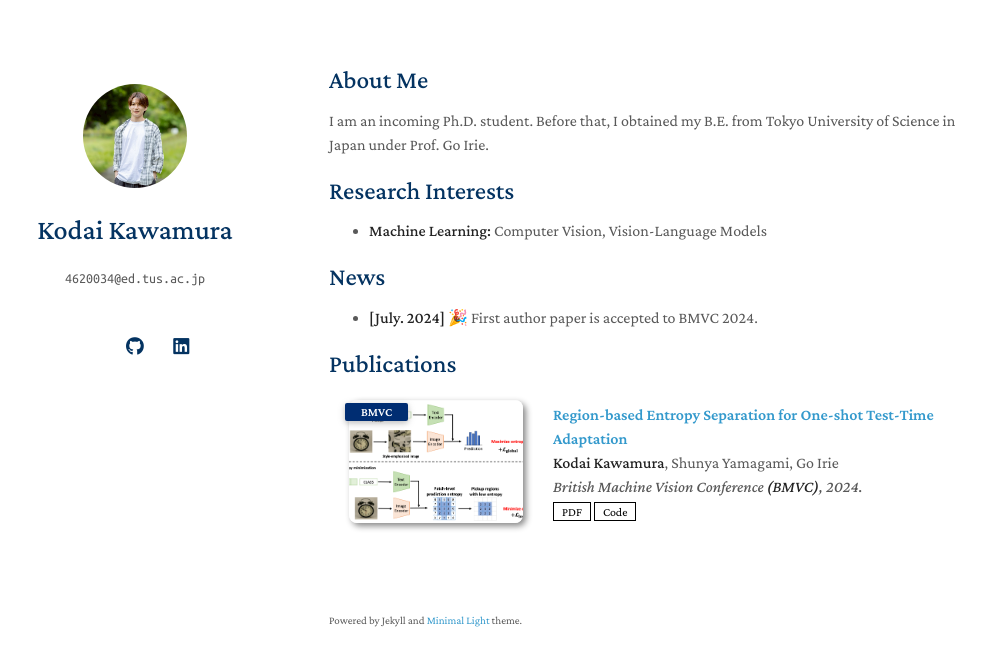
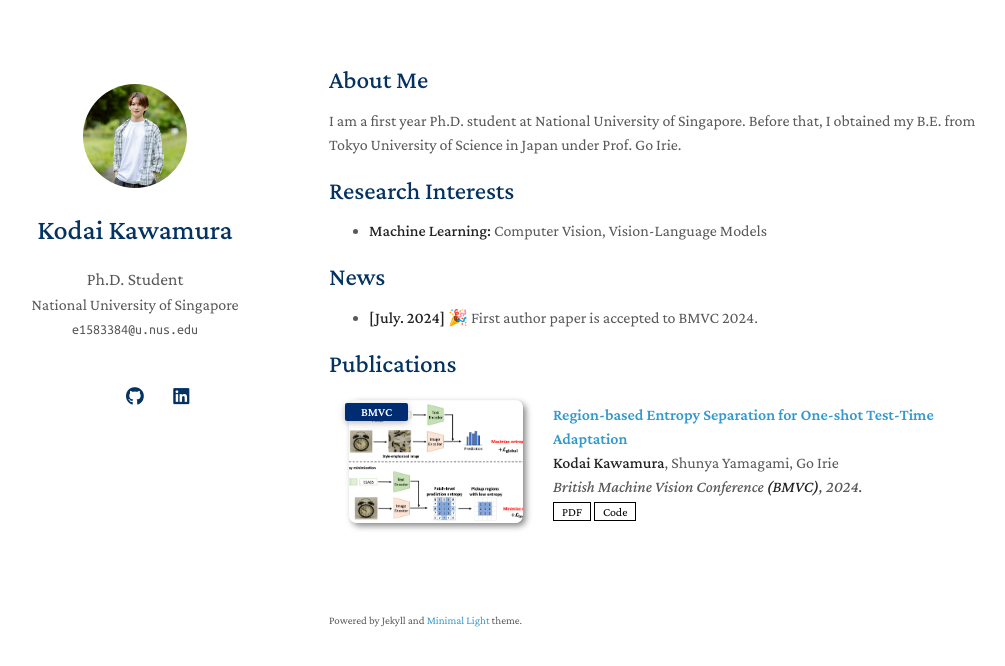
Before and after one commit to kodaikawamura/kodaikawamura, a Jekyll site: the page built from index.md, in a window 1280 px wide. Shown: the top 666 px of the page, without its empty margins (141-1146 px from the left). Built offline with Jekyll 4.4.1, drawn with Linux system fonts in a browser that asks for light colours; a style sheet for code colours, icons or effects is not loaded; our own code applies the rules of GitHub Pages for plain Markdown files.

Commit message:
changed affiliation

```diff
--- a/_config.yml
+++ b/_config.yml
@@ -1,8 +1,8 @@
 # Basic Information
 title: Kodai Kawamura
-position: #Ph.D. Student
-affiliation: #National University of Singapore
-email: 4620034@ed.tus.ac.jp
+position: Ph.D. Student
+affiliation: National University of Singapore
+email: e1583384@u.nus.edu
 
 # Search Engine Optimization (SEO)
 # The following information is used to improve the website traffic from search engines, e.g., Google.
--- a/index.md
+++ b/index.md
@@ -3,7 +3,7 @@ layout: homepage
 ---
 
 ## About Me
-I am an incoming Ph.D. student.
+I am a first year Ph.D. student at National University of Singapore.
 Before that, I obtained my B.E. from Tokyo University of Science in Japan under Prof. Go Irie.
 
 ## Research Interests
```
